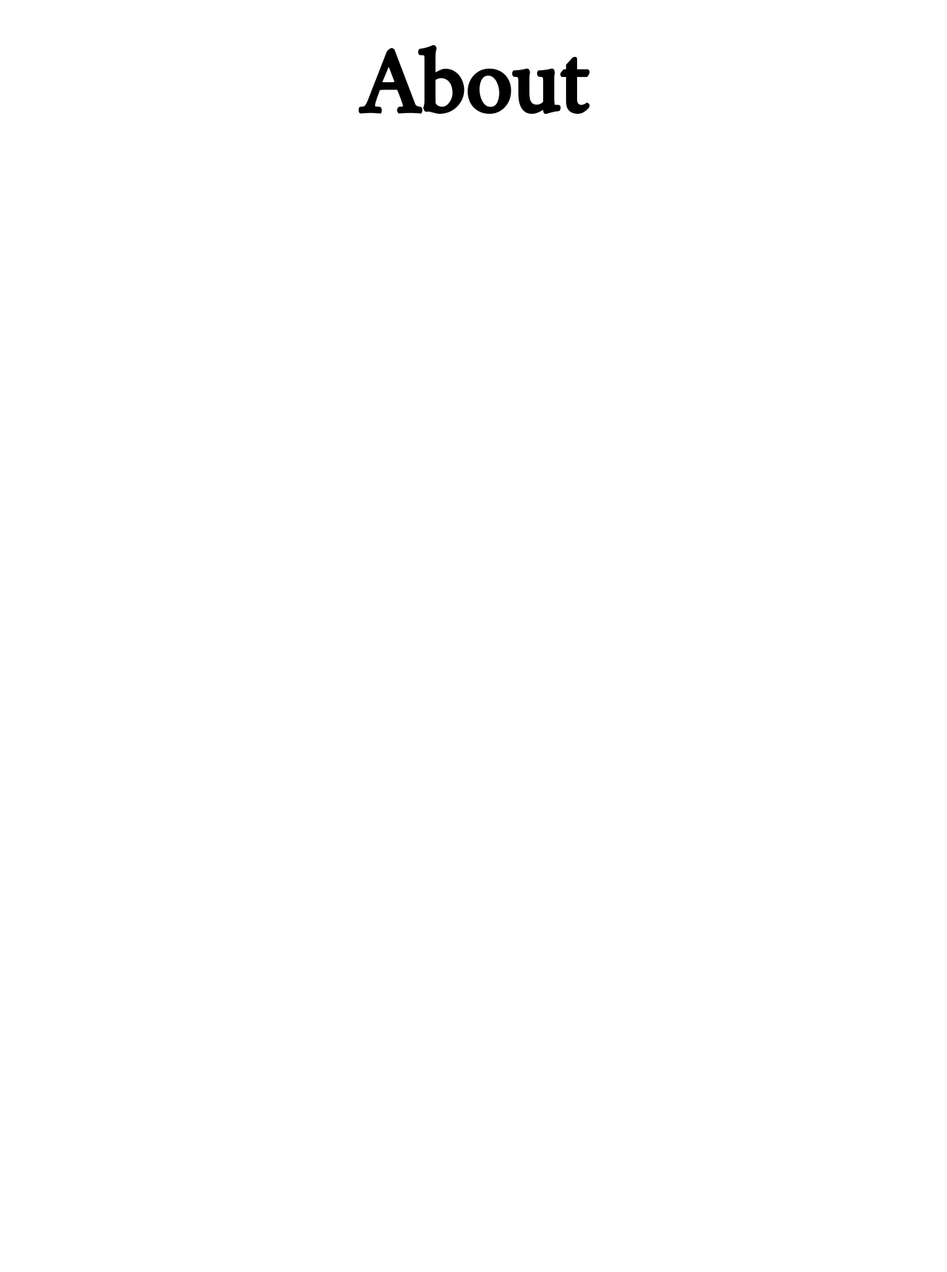
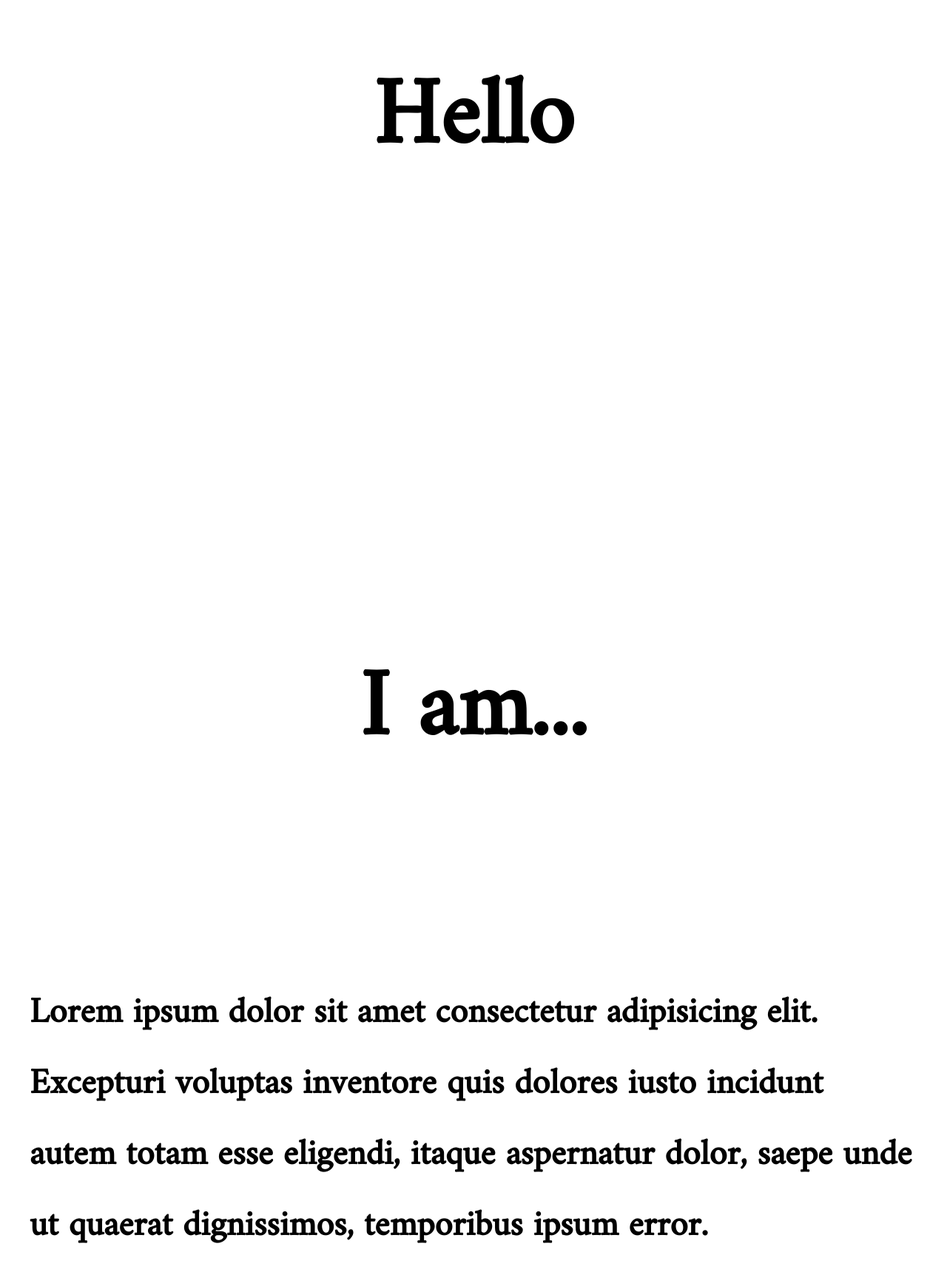
Before and after one commit to kaywakabayashi/kaywakabayashi.com, a Next.js app: page / in a window 1280 px wide. Shown: the part 1078-2798 px from the top of the page at 74% size. Built offline with nearby package versions, Linux system fonts and the light colour scheme.

Commit message:
Add home descriptions

```diff
--- a/app/components/Circle.tsx
+++ b/app/components/Circle.tsx
@@ -25,9 +25,9 @@ const Circle = () => {
           className="animate-pulse fill-current text-stone-700 text-4xl"
         >
           <textPath href="#textPath" startOffset="50%" letterSpacing="50">
-            <Link href="/about"> about </Link>
-            <Link href="/projects"> projects </Link>
-            <Link href="/contact"> contact </Link>
+            <Link href="#about"> about </Link>
+            <Link href="#experience"> experience </Link>
+            <Link href="#contact"> contact </Link>
           </textPath>
         </text>
       </svg>
--- /dev/null
+++ b/app/components/HomeDescription.tsx
@@ -0,0 +1,23 @@
+import React from "react";
+
+interface DescriptionData {
+  title: string;
+  body?: string;
+}
+
+const HomeDescription = ({ title, body }: DescriptionData) => {
+  return (
+    <div>
+      <div className="flex flex-col justify-center items-center gap-10 h-screen text-center">
+        <h1 className="sticky top-0 text-9xl font-bold pt-20" id="about">
+          {title}
+        </h1>
+      </div>
+      <div className="px-10">
+        <h2 className="text-5xl font-bold leading-loose">{body}</h2>
+      </div>
+    </div>
+  );
+};
+
+export default HomeDescription;
--- a/app/layout.tsx
+++ b/app/layout.tsx
@@ -6,7 +6,7 @@ export default function RootLayout({
   children: React.ReactNode;
 }) {
   return (
-    <html>
+    <html className="scroll-smooth">
       <head />
       <body>{children}</body>
     </html>
--- a/app/page.tsx
+++ b/app/page.tsx
@@ -3,6 +3,8 @@ import "../styles/Home.modules.scss";
 import { Amiri } from "@next/font/google";
 import Footer from "./components/Footer";
 import Circle from "./components/Circle";
+import Link from "next/link";
+import HomeDescription from "./components/HomeDescription";
 const amiri = Amiri({ weight: "400", subsets: ["latin"] });
 
 export default function Home() {
@@ -14,11 +16,49 @@ export default function Home() {
         </div>
         <div className="sticky top-4 text-5xl">kw</div>
       </section>
-      <section className="flex items-center justify-center h-screen">
-        <h1 className="sticky top-5 text-9xl font-bold">About</h1>
+      <section>
+        <HomeDescription title="Hello" />
       </section>
-      <section className="flex items-center justify-center h-screen"></section>
-      <section className="flex items-center justify-center h-screen"></section>
+      <section>
+        <HomeDescription
+          title="I am..."
+          body="Lorem ipsum dolor sit amet consectetur adipisicing elit. Excepturi
+          voluptas inventore quis dolores iusto incidunt autem totam esse
+          eligendi, itaque aspernatur dolor, saepe unde ut quaerat dignissimos,
+          temporibus ipsum error."
+        />
+      </section>
+      <section>
+        <HomeDescription
+          title="I've done..."
+          body="Lorem ipsum dolor sit amet consectetur adipisicing elit. Excepturi
+          voluptas inventore quis dolores iusto incidunt autem totam esse
+          eligendi, itaque aspernatur dolor, saepe unde ut quaerat dignissimos,
+          temporibus ipsum error."
+        />
+      </section>
+
+      <section className="flex flex-col justify-center items-center gap-10 h-screen text-center">
+        <h1 className="sticky top-0 text-9xl font-bold pt-10" id="contact">
+          Let's talk
+        </h1>
+      </section>
+      <section className="px-10">
+        <h2 className="font-bold p-10 leading-normal">
+          <p className="text-center">
+            <Link href="mailto:katsuya@wakabayashi.com">
+              katsuya@wakabayashi.com
+            </Link>
+          </p>
+          <p className="text-center">
+            <Link href="https://linkedin.com/in/katsuyawakabayashi">
+              Linkedin
+            </Link>
+            /<Link href="https://github.com/katsuyawakabayashi">GitHub</Link>/
+            <Link href="https://github.com/katsuyawakabayashi">Resume</Link>
+          </p>
+        </h2>
+      </section>
 
       <Footer />
     </main>
```
